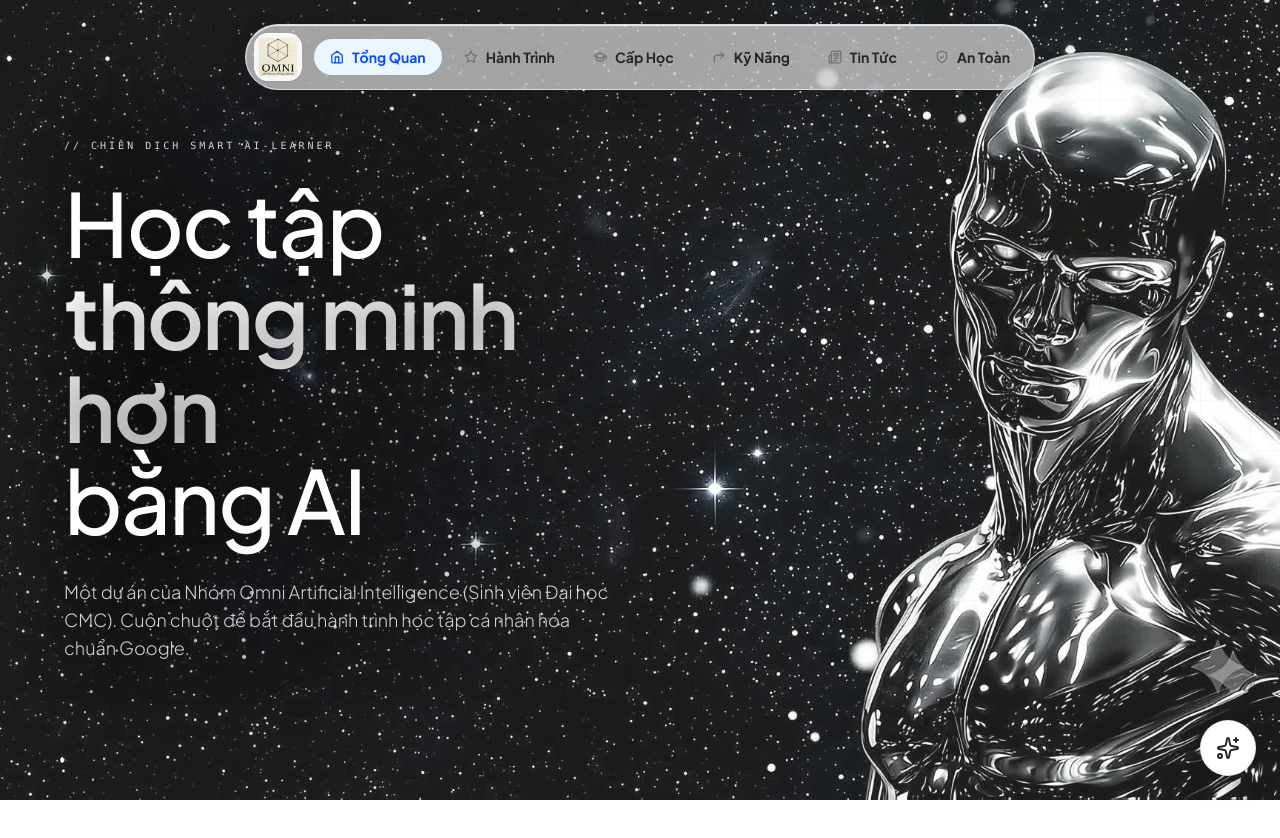
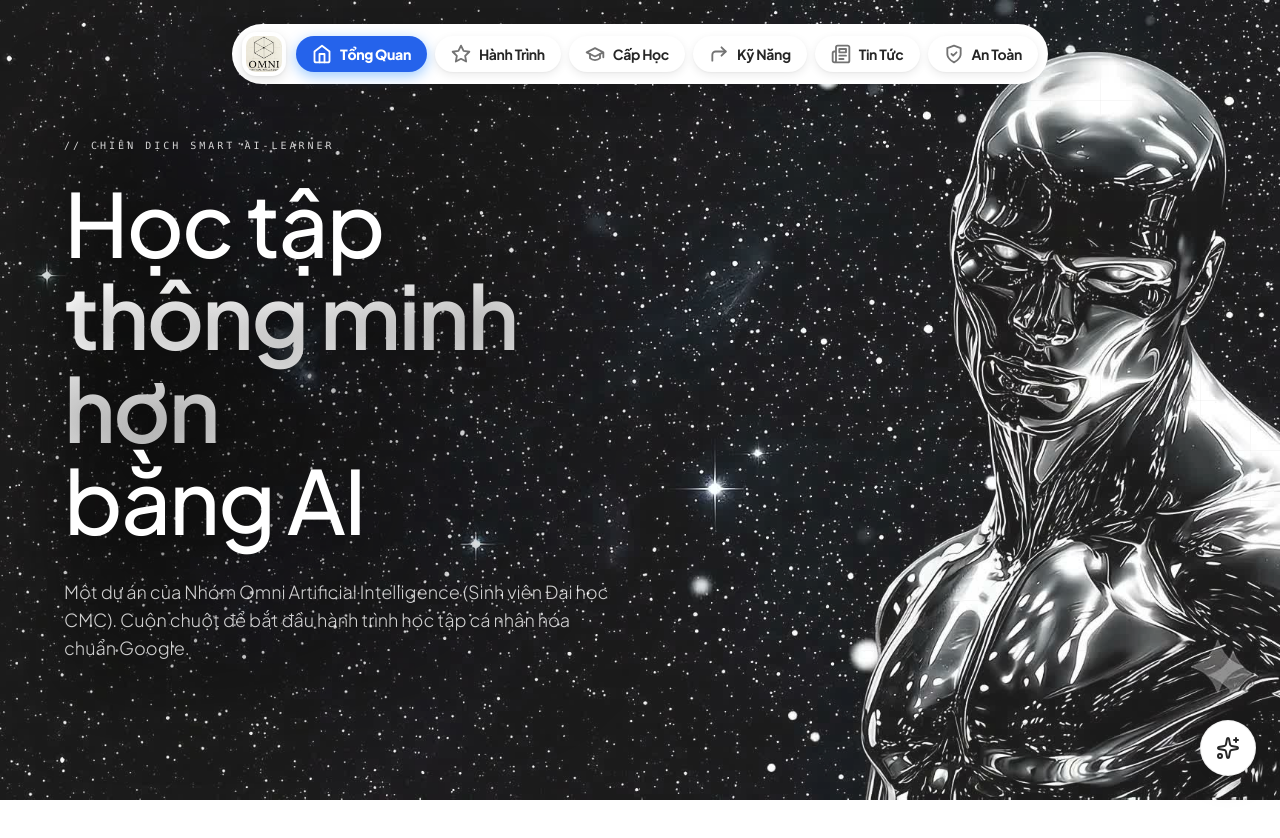
Before and after one commit to Anniehatani/web, a Next.js app: page / in a window 1280 px wide. Shown: the top 838 px of the page. Built offline with nearby package versions, Linux system fonts and the light colour scheme.

Commit message:
Update navigation icon sizes and official news article links

```diff
--- a/app/page.tsx
+++ b/app/page.tsx
@@ -32,7 +32,9 @@ export default function Home() {
       <Navbar onAdminToggle={handleAdminToggle} isAdminOpen={isAdminOpen} />
 
       {/* Hero Section with Bento Grid (3D Scroll + Intro Video) */}
-      <ThreeDScrollHero />
+      <div id="hero">
+        <ThreeDScrollHero />
+      </div>
 
       {/* Main content layout */}
       <main className="relative z-20 bg-white">
@@ -55,7 +57,7 @@ export default function Home() {
         </AnimatePresence>
 
         {/* AI Features Path Journey */}
-        <div className="relative overflow-hidden">
+        <div id="path" className="relative overflow-hidden">
           <BackgroundCrossedMarquee text="EXPLORE" opacity="0.09" />
           <AIPathJourney />
         </div>
--- a/components/Navbar.tsx
+++ b/components/Navbar.tsx
@@ -15,9 +15,9 @@ const navItems = [
     id: "hero",
     label: "Tổng Quan",
     icon: (
-      <svg className="w-3.5 h-3.5" viewBox="0 0 24 24" fill="none" stroke="currentColor" strokeWidth="2.2" strokeLinecap="round" strokeLinejoin="round">
-        <path d="m3 9 9-7 9 7v11a2 2 0 0 1-2 2H5a2 2 0 0 1-2-2z"/>
-        <polyline points="9 22 9 12 15 12 15 22"/>
+      <svg className="w-5 h-5 md:w-5.5 md:h-5.5" viewBox="0 0 24 24" fill="none" stroke="currentColor" strokeWidth="2.2" strokeLinecap="round" strokeLinejoin="round">
+        <path d="m3 9 9-7 9 7v11a2 2 0 0 1-2 2H5a2 2 0 0 1-2-2z" />
+        <polyline points="9 22 9 12 15 12 15 22" />
       </svg>
     )
   },
@@ -25,8 +25,8 @@ const navItems = [
     id: "path",
     label: "Hành Trình",
     icon: (
-      <svg className="w-3.5 h-3.5" viewBox="0 0 24 24" fill="none" stroke="currentColor" strokeWidth="2.2" strokeLinecap="round" strokeLinejoin="round">
-        <polygon points="12 2 15.09 8.26 22 9.27 17 14.14 18.18 21.02 12 17.77 5.82 21.02 7 14.14 2 9.27 8.91 8.26 12 2"/>
+      <svg className="w-5 h-5 md:w-5.5 md:h-5.5" viewBox="0 0 24 24" fill="none" stroke="currentColor" strokeWidth="2.2" strokeLinecap="round" strokeLinejoin="round">
+        <polygon points="12 2 15.09 8.26 22 9.27 17 14.14 18.18 21.02 12 17.77 5.82 21.02 7 14.14 2 9.27 8.91 8.26 12 2" />
       </svg>
     )
   },
@@ -34,9 +34,9 @@ const navItems = [
     id: "journeys",
     label: "Cấp Học",
     icon: (
-      <svg className="w-3.5 h-3.5" viewBox="0 0 24 24" fill="none" stroke="currentColor" strokeWidth="2.2" strokeLinecap="round" strokeLinejoin="round">
-        <path d="M22 10v6M2 10l10-5 10 5-10 5z"/>
-        <path d="M6 12v5c3 3 9 3 12 0v-5"/>
+      <svg className="w-5 h-5 md:w-5.5 md:h-5.5" viewBox="0 0 24 24" fill="none" stroke="currentColor" strokeWidth="2.2" strokeLinecap="round" strokeLinejoin="round">
+        <path d="M22 10v6M2 10l10-5 10 5-10 5z" />
+        <path d="M6 12v5c3 3 9 3 12 0v-5" />
       </svg>
     )
   },
@@ -44,9 +44,9 @@ const navItems = [
     id: "prompts",
     label: "Kỹ Năng",
     icon: (
-      <svg className="w-3.5 h-3.5" viewBox="0 0 24 24" fill="none" stroke="currentColor" strokeWidth="2.2" strokeLinecap="round" strokeLinejoin="round">
-        <path d="M15 14l5-5-5-5"/>
-        <path d="M4 20v-7a4 4 0 0 1 4-4h12"/>
+      <svg className="w-5 h-5 md:w-5.5 md:h-5.5" viewBox="0 0 24 24" fill="none" stroke="currentColor" strokeWidth="2.2" strokeLinecap="round" strokeLinejoin="round">
+        <path d="M15 14l5-5-5-5" />
+        <path d="M4 20v-7a4 4 0 0 1 4-4h12" />
       </svg>
     )
   },
@@ -54,11 +54,11 @@ const navItems = [
     id: "news",
     label: "Tin Tức",
     icon: (
-      <svg className="w-3.5 h-3.5" viewBox="0 0 24 24" fill="none" stroke="currentColor" strokeWidth="2.2" strokeLinecap="round" strokeLinejoin="round">
-        <path d="M4 22h16a2 2 0 0 0 2-2V4a2 2 0 0 0-2-2H8a2 2 0 0 0-2 2v16a2 2 0 0 1-2 2Zm0 0a2 2 0 0 1-2-2v-9c0-1.1.9-2 2-2h2"/>
-        <path d="M18 14h-8"/>
-        <path d="M15 18h-5"/>
-        <path d="M10 6h8v4h-8V6Z"/>
+      <svg className="w-5 h-5 md:w-5.5 md:h-5.5" viewBox="0 0 24 24" fill="none" stroke="currentColor" strokeWidth="2.2" strokeLinecap="round" strokeLinejoin="round">
+        <path d="M4 22h16a2 2 0 0 0 2-2V4a2 2 0 0 0-2-2H8a2 2 0 0 0-2 2v16a2 2 0 0 1-2 2Zm0 0a2 2 0 0 1-2-2v-9c0-1.1.9-2 2-2h2" />
+        <path d="M18 14h-8" />
+        <path d="M15 18h-5" />
+        <path d="M10 6h8v4h-8V6Z" />
       </svg>
     )
   },
@@ -66,9 +66,9 @@ const navItems = [
     id: "safety",
     label: "An Toàn",
     icon: (
-      <svg className="w-3.5 h-3.5" viewBox="0 0 24 24" fill="none" stroke="currentColor" strokeWidth="2.2" strokeLinecap="round" strokeLinejoin="round">
-        <path d="M12 22s8-4 8-10V5l-8-3-8 3v7c0 6 8 10 8 10z"/>
-        <path d="m9 12 2 2 4-4"/>
+      <svg className="w-5 h-5 md:w-5.5 md:h-5.5" viewBox="0 0 24 24" fill="none" stroke="currentColor" strokeWidth="2.2" strokeLinecap="round" strokeLinejoin="round">
+        <path d="M12 22s8-4 8-10V5l-8-3-8 3v7c0 6 8 10 8 10z" />
+        <path d="m9 12 2 2 4-4" />
       </svg>
     )
   },
@@ -85,7 +85,6 @@ export default function Navbar({ onAdminToggle, isAdminOpen }: NavbarProps = {})
     };
     window.addEventListener("scroll", handleScroll);
 
-    // Observer setup for active sections
     const observerOptions = {
       root: null,
       rootMargin: "-20% 0px -70% 0px",
@@ -137,20 +136,22 @@ export default function Navbar({ onAdminToggle, isAdminOpen }: NavbarProps = {})
         initial={{ y: -50, opacity: 0 }}
         animate={{ y: 0, opacity: 1 }}
         transition={{ duration: 0.6, ease: [0.16, 1, 0.3, 1] }}
-        className={`flex items-center justify-between w-full md:w-auto gap-1.5 md:gap-3 px-2 py-1.5 md:py-2 rounded-full border border-white/60 transition-all duration-500 ${scrolled
-            ? "bg-white/80 backdrop-blur-[40px] saturate-[180%] shadow-[inset_0_1px_1px_rgba(255,255,255,1),0_20px_40px_rgba(0,0,0,0.12)]"
-            : "bg-white/60 backdrop-blur-2xl saturate-[150%] shadow-[inset_0_1px_1px_rgba(255,255,255,0.8),0_10px_30px_rgba(0,0,0,0.06)]"
+        className={`flex items-center justify-between w-full md:w-auto gap-2 md:gap-2.5 px-2.5 py-1.5 md:py-2 rounded-full bg-white transition-all duration-500 ${scrolled
+          ? "shadow-[0_12px_40px_rgba(0,0,0,0.12)]"
+          : "shadow-[0_8px_30px_rgba(0,0,0,0.08)]"
           }`}
       >
-        {/* Logo Icon */}
-        <div
+        {/* Logo App Icon Badge - CHỈ ĐỔ BÓNG, KHÔNG VIỀN */}
+        <motion.div
+          whileHover={{ scale: 1.05 }}
+          whileTap={{ scale: 0.95 }}
           onClick={() => scrollToSection("hero")}
-          className="relative w-9 h-9 md:w-12 md:h-12 flex items-center justify-center cursor-pointer hover:scale-105 transition-transform bg-white/90 rounded-[12px] md:rounded-[14px] shadow-sm border border-white/80 p-0.5 md:p-1 shrink-0"
+          className="relative w-10 h-10 md:w-11 md:h-11 flex items-center justify-center cursor-pointer bg-white rounded-[14px] shadow-[0_4px_12px_rgba(0,0,0,0.1),0_1px_3px_rgba(0,0,0,0.06)] p-1 shrink-0 transition-shadow hover:shadow-[0_6px_18px_rgba(0,0,0,0.15)]"
         >
-          <Image src={AppIcon} alt="Logo" className="w-full h-full object-contain" />
-        </div>
+          <Image src={AppIcon} alt="Logo" className="w-full h-full object-contain rounded-[10px]" />
+        </motion.div>
 
-        {/* Mobile quick-access menu icons (Dàn đều 6 icon trên thanh taskbar mobile) */}
+        {/* Mobile Quick Nav Bar - CHỈ ĐỔ BÓNG, KHÔNG VIỀN */}
         <div className="flex-1 flex md:hidden items-center justify-evenly px-1">
           {navItems.map((item) => {
             const isActive = activeSection === item.id;
@@ -159,10 +160,9 @@ export default function Navbar({ onAdminToggle, isAdminOpen }: NavbarProps = {})
                 key={item.id}
                 onClick={() => scrollToSection(item.id)}
                 title={item.label}
-                className={`relative w-8 h-8 flex items-center justify-center rounded-full transition-all duration-300 ${
-                  isActive
-                    ? "bg-neutral-900 text-white shadow-md scale-105"
-                    : "bg-black/5 text-neutral-600 hover:bg-black/10 hover:text-black"
+                className={`relative w-10 h-10 md:w-11 md:h-11 flex items-center justify-center rounded-full transition-all duration-300 ${isActive
+                  ? "bg-blue-600 text-white shadow-[0_4px_14px_rgba(0,122,255,0.4)] scale-105"
+                  : "bg-white text-neutral-700 shadow-[0_3px_8px_rgba(0,0,0,0.08)] hover:bg-neutral-50 hover:text-black"
                   }`}
               >
                 {item.icon}
@@ -171,82 +171,75 @@ export default function Navbar({ onAdminToggle, isAdminOpen }: NavbarProps = {})
           })}
         </div>
 
-        {/* Desktop Navigation Tabs (Hiển thị Icon bên cạnh Chữ trên PC) */}
-        <div className="hidden md:flex items-center gap-1.5 text-sm font-bold text-neutral-800">
-          {navItems.map((item) => (
-            <button
+        {/* Desktop Navigation Tabs - CHỈ ĐỔ BÓNG, BỎ TOÀN BỘ VIỀN (NO BORDER) */}
+        <div className="hidden md:flex items-center gap-2 text-sm font-bold">
+          {navItems.map((item) => {
+            const isActive = activeSection === item.id;
+            return (
+              <motion.button
                 key={item.id}
+                whileHover={{ scale: 1.04 }}
+                whileTap={{ scale: 0.95 }}
                 onClick={() => scrollToSection(item.id)}
-              className={`relative px-4 py-2 rounded-full transition-colors duration-300 ${
-                activeSection === item.id
-                  ? "text-blue-700"
-                  : "hover:bg-black/5 hover:text-black"
+                className={`relative px-4 py-2 rounded-full transition-all duration-300 flex items-center gap-2 ${isActive
+                  ? "bg-blue-600 text-white shadow-[0_4px_14px_rgba(0,122,255,0.4)] font-extrabold"
+                  : "bg-white text-neutral-800 shadow-[0_3px_10px_rgba(0,0,0,0.08),0_1px_2px_rgba(0,0,0,0.04)] hover:shadow-[0_6px_16px_rgba(0,0,0,0.14)] hover:text-black font-bold"
                   }`}
               >
-              {activeSection === item.id && (
-                <motion.div
-                  layoutId="activeNavBg"
-                  className="absolute inset-0 bg-blue-50 rounded-full z-0"
-                  transition={{ type: "spring", bounce: 0.2, duration: 0.6 }}
-                />
-              )}
-              <span className="relative z-10 flex items-center gap-2">
-                <span className={`transition-colors ${
-                  activeSection === item.id ? "text-blue-700" : "text-neutral-500"
-                }`}>
+                <span className={`transition-colors duration-300 ${isActive ? "text-white" : "text-neutral-500"}`}>
                   {item.icon}
                 </span>
-                <span>{item.label}</span>
-              </span>
-            </button>
-          ))}
+                <span className="tracking-tight">{item.label}</span>
+              </motion.button>
+            );
+          })}
         </div>
 
-        {/* Actions (Chỉ còn Hamburger trên Mobile, đã xóa chữ Bắt Đầu Ngay) */}
+        {/* Actions - Hamburger Mobile CHỈ ĐỔ BÓNG, KHÔNG VIỀN */}
         <div className="flex md:hidden items-center gap-1 shrink-0">
-          {/* Hamburger (Mobile) */}
           <button
             onClick={() => setIsMobileMenuOpen(!isMobileMenuOpen)}
-            className="flex flex-col items-center justify-center w-8 h-8 rounded-full bg-black/5 hover:bg-black/10 transition-colors gap-[3.5px] shrink-0"
+            className="flex flex-col items-center justify-center w-10 h-10 md:w-11 md:h-11 rounded-full bg-white shadow-[0_3px_8px_rgba(0,0,0,0.08)] hover:bg-neutral-50 transition-all gap-[3.5px] shrink-0"
           >
-            <span className={`block w-3.5 h-[2px] bg-black transition-all duration-300 ${isMobileMenuOpen ? 'rotate-45 translate-y-[5.5px]' : ''}`}></span>
-            <span className={`block w-3.5 h-[2px] bg-black transition-all duration-300 ${isMobileMenuOpen ? 'opacity-0' : ''}`}></span>
-            <span className={`block w-3.5 h-[2px] bg-black transition-all duration-300 ${isMobileMenuOpen ? '-rotate-45 -translate-y-[5.5px]' : ''}`}></span>
+            <span className={`block w-4 h-[2px] bg-neutral-800 transition-all duration-300 ${isMobileMenuOpen ? 'rotate-45 translate-y-[5.5px]' : ''}`}></span>
+            <span className={`block w-4 h-[2px] bg-neutral-800 transition-all duration-300 ${isMobileMenuOpen ? 'opacity-0' : ''}`}></span>
+            <span className={`block w-4 h-[2px] bg-neutral-800 transition-all duration-300 ${isMobileMenuOpen ? '-rotate-45 -translate-y-[5.5px]' : ''}`}></span>
           </button>
         </div>
       </motion.nav>
 
-      {/* Mobile Menu Dropdown */}
+      {/* Mobile Menu Dropdown - CHỈ ĐỔ BÓNG, KHÔNG VIỀN */}
       <AnimatePresence>
         {isMobileMenuOpen && (
           <motion.div
-            initial={{ opacity: 0, y: -6 }}
-            animate={{ opacity: 1, y: 0 }}
-            exit={{ opacity: 0, y: -6 }}
-            transition={{ duration: 0.15, ease: "easeOut" }}
-            className="absolute top-[110%] left-3 right-3 bg-white/95 backdrop-blur-md shadow-xl border border-neutral-200/80 rounded-3xl p-3 flex flex-col gap-1.5 md:hidden z-50"
+            initial={{ opacity: 0, y: -6, scale: 0.98 }}
+            animate={{ opacity: 1, y: 0, scale: 1 }}
+            exit={{ opacity: 0, y: -6, scale: 0.98 }}
+            transition={{ duration: 0.18, ease: "easeOut" }}
+            className="absolute top-[110%] left-3 right-3 bg-white shadow-2xl rounded-3xl p-3 flex flex-col gap-1.5 md:hidden z-50"
           >
-            {navItems.map((item) => (
+            {navItems.map((item) => {
+              const isActive = activeSection === item.id;
+              return (
                 <button
                   key={item.id}
                   onClick={() => {
                     scrollToSection(item.id);
                     setIsMobileMenuOpen(false);
                   }}
-                className={`px-4 py-3 rounded-2xl text-left font-bold transition-colors flex items-center gap-3 ${
-                  activeSection === item.id
-                    ? "bg-blue-50 text-blue-700"
-                    : "text-neutral-800 hover:bg-black/5"
+                  className={`px-4 py-3 rounded-2xl text-left font-bold transition-all flex items-center gap-3 ${isActive
+                    ? "bg-blue-600 text-white shadow-[0_4px_12px_rgba(0,122,255,0.3)]"
+                    : "bg-white text-neutral-800 shadow-[0_2px_6px_rgba(0,0,0,0.06)] hover:bg-neutral-50"
                     }`}
                 >
-                <span className={`w-7 h-7 rounded-xl flex items-center justify-center ${
-                  activeSection === item.id ? "bg-blue-600 text-white" : "bg-neutral-100 text-neutral-600"
+                  <span className={`w-7 h-7 rounded-xl flex items-center justify-center ${isActive ? "bg-white text-blue-600 shadow-sm" : "bg-neutral-100 text-neutral-600"
                     }`}>
                     {item.icon}
                   </span>
                   <span className="text-sm font-semibold">{item.label}</span>
                 </button>
-            ))}
+              );
+            })}
           </motion.div>
         )}
       </AnimatePresence>
```
Also changed, not shown: app/globals.css (+7 -2 lines), components/NewsSection.tsx (+12 -12 lines). Lines whose indentation alone changed are shown as unchanged.
